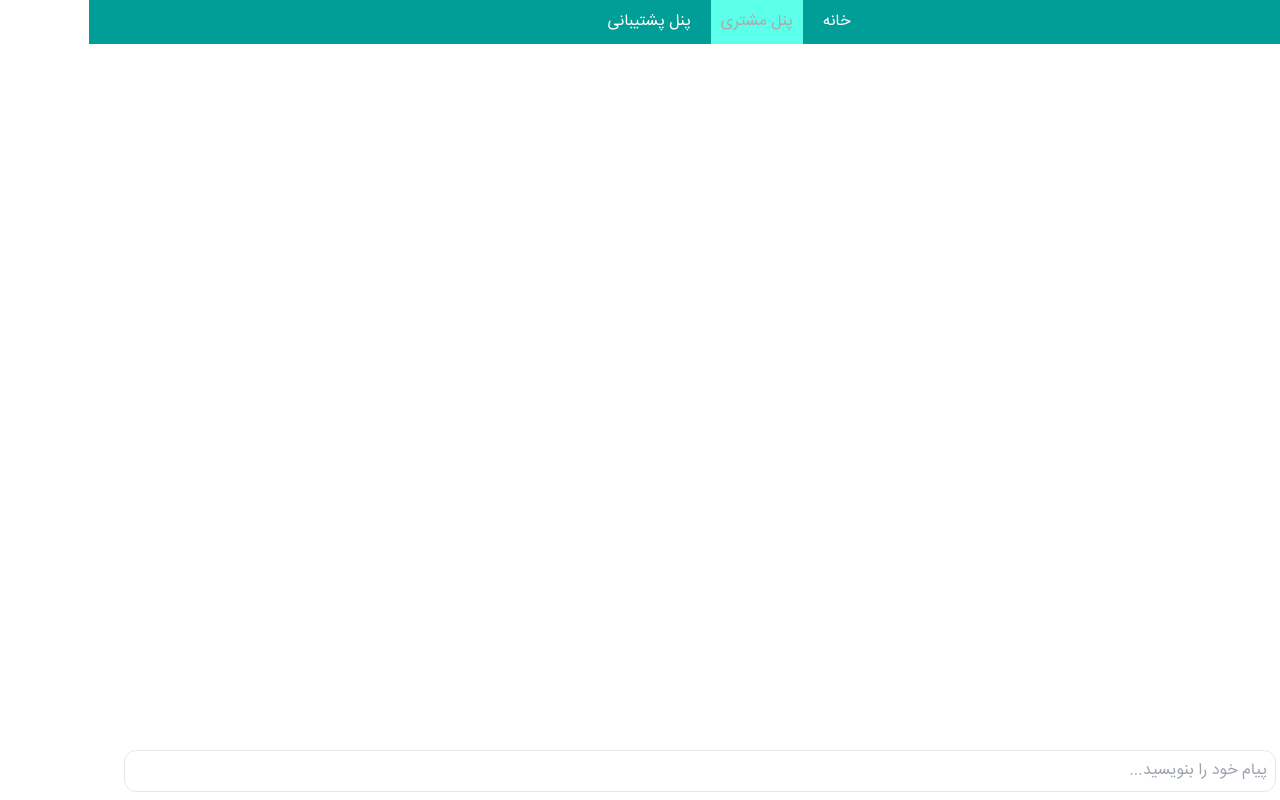
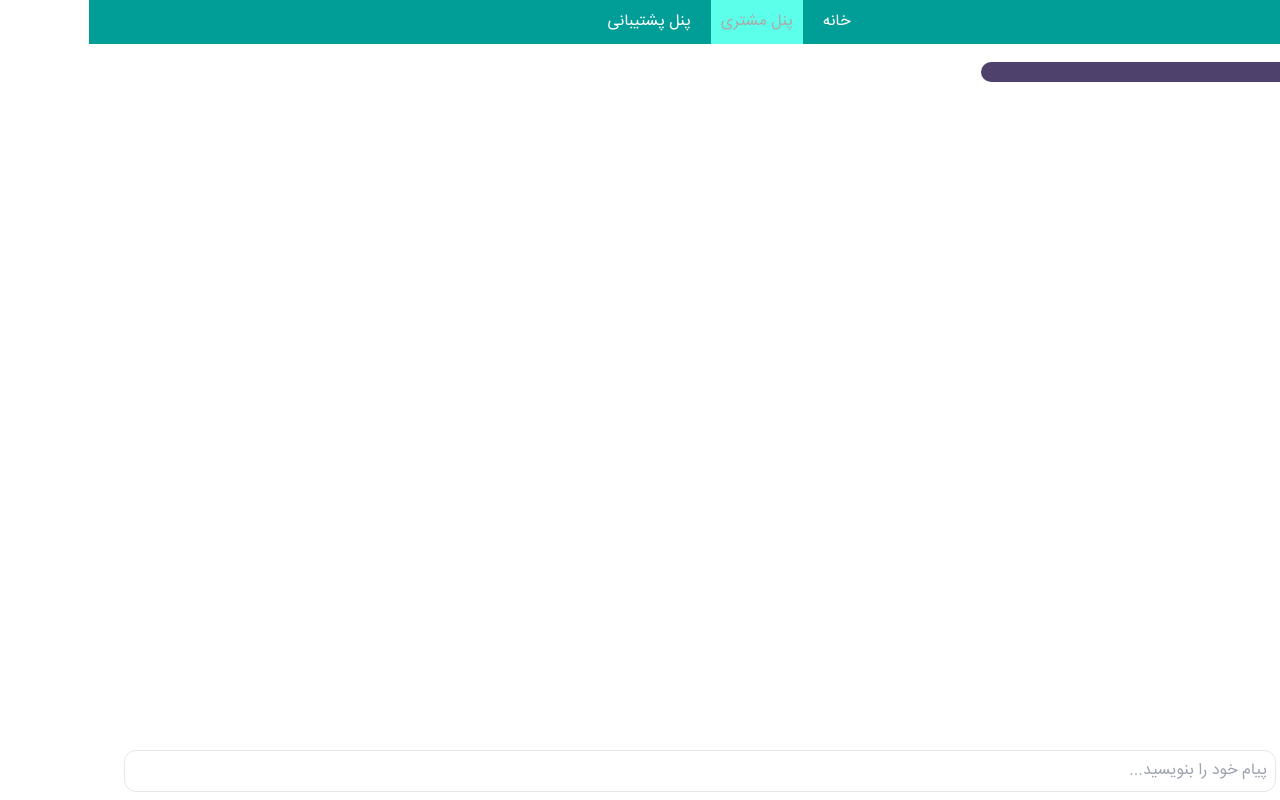
Before and after one commit to peyman-norozy/chat-bin, a React (Create React App) app: page /client in a window 1280 px wide. Both pictures are taken after a click on the button 1220 px from the left and 771 px from the top of the page. Built offline with nearby package versions, Linux system fonts and the light colour scheme.

Commit message:
add the style to the supportPage.tsx

```diff
--- a/src/component/ChatTextSection.tsx
+++ b/src/component/ChatTextSection.tsx
@@ -1,5 +1,11 @@
 import { useSelector } from "react-redux";
 import { RootState } from "../store";
+
+const textRight =
+  "bg-[#4E426D] mt-2 text-[#eee] text-[14px] py-[10px] px-[10px] w-[30%] rounded-e-2xl rounded-br-2xl";
+
+const textLeft =
+  "bg-[#F5F7FB] mt-2 text-[#aaa] text-[14px] py-[10px] px-[10px] w-[30%] rounded-s-2xl rounded-bl-2xl";
 
 const ChatTextSection = () => {
   const messageContent = useSelector((state: RootState) => state);
@@ -7,10 +13,12 @@ const ChatTextSection = () => {
   console.log(messageContent);
   return (
     <>
-      <div className="h-full py-[10px] px-[10px]">
+      <div className="h-full py-[10px] px-[10px] over ">
         {messageContent.messageContent.message.map((item) => {
           return (
-            <div className={item.client ? "" : "text-left"}>{item.Text}</div>
+            <div className={item.client ? "" : "flex justify-end"}>
+              <p className={item.client ? textRight : textLeft}>{item.Text}</p>
+            </div>
           );
         })}
       </div>
```
